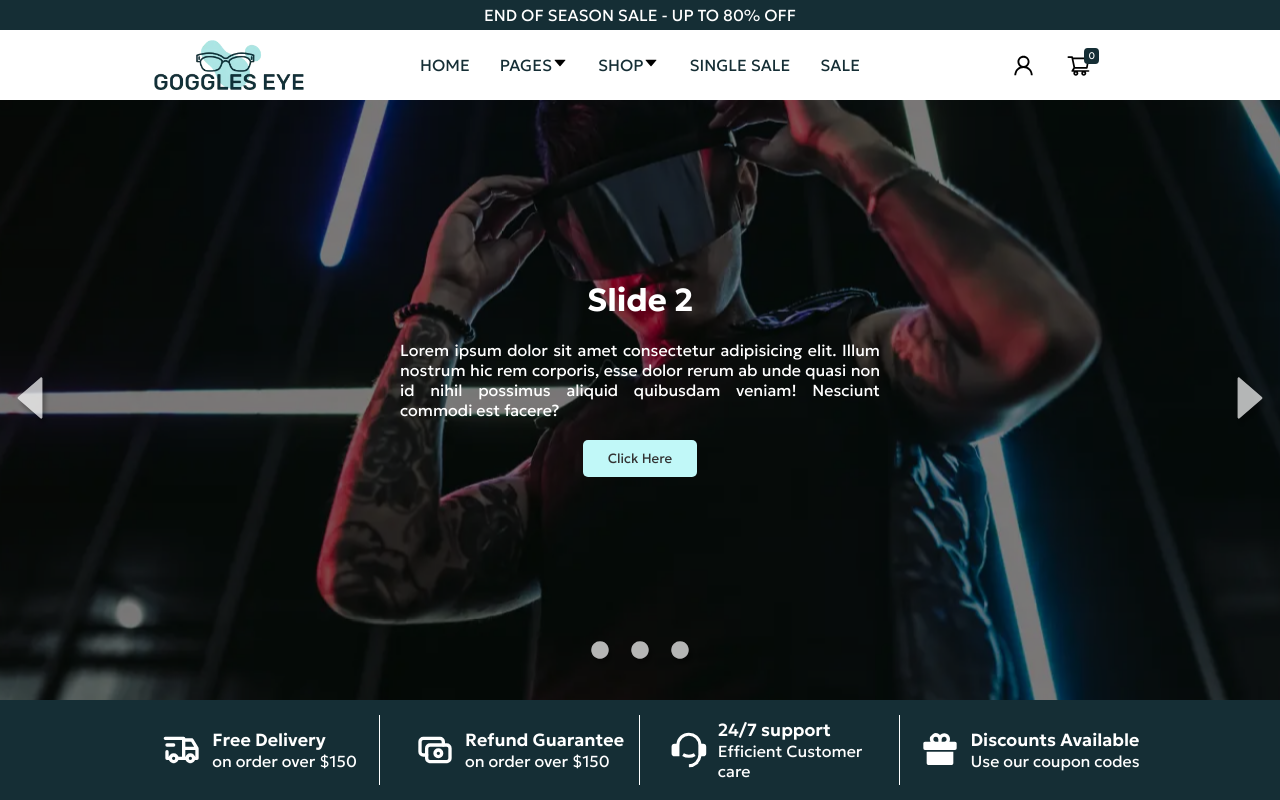
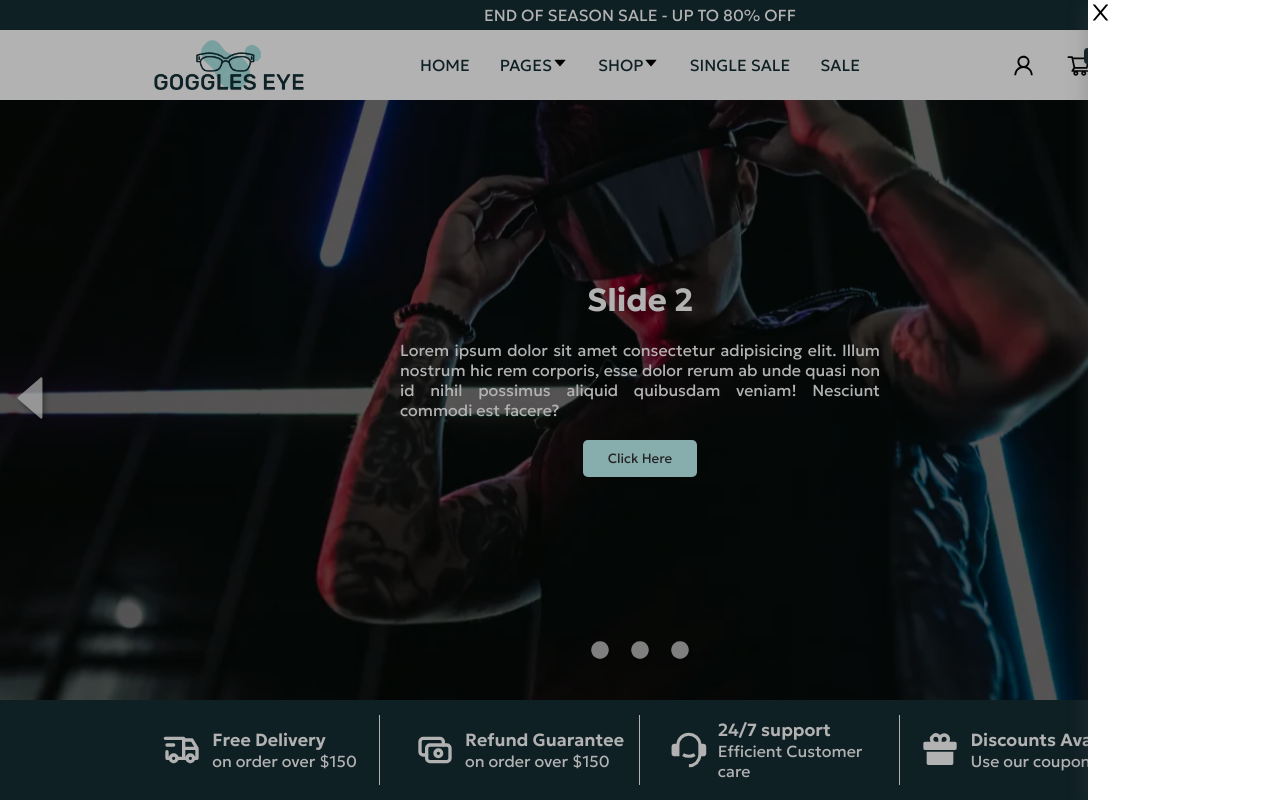
Before and after one commit to santanafx/goggle-eyes, a React (Create React App) app: page / in a window 1280 px wide. Both pictures are taken after a click on the icon 1078 px from the left and 65 px from the top of the page. Shown: the top 800 px of the page. Built offline with nearby package versions, Linux system fonts and the light colour scheme; data requests are answered from the project's data file.

Commit message:
Atualização do código de Header.js
Adicionado sidebar menu com escurecimento de fundo

```diff
--- a/src/components/Header.js
+++ b/src/components/Header.js
@@ -1,13 +1,15 @@
 import React from 'react'
-import { AiOutlineShoppingCart, AiOutlineUser, AiOutlineCaretDown } from "react-icons/ai";
+import { AiOutlineShoppingCart, AiOutlineUser, AiOutlineCaretDown, AiOutlineClose } from "react-icons/ai";
 import styles from './Header.module.css'
 
 export const Header = () => {
     const [menuPagesActive, setMenuPagesActive] = React.useState(false);
     const [menuShopActive, setMenuShopActive] = React.useState(false);
+    const [menuCartActive, setMenuCartActive] = React.useState(false);
 
     return (
         <header>
+
             <div className={styles.headerContainerTop}>
                 <p>END OF SEASON SALE - UP TO 80% OFF</p>
             </div>
@@ -20,7 +22,6 @@ export const Header = () => {
                         <a href="/#">HOME</a>
                     </div>
                     <div className={styles.headerMenuPages} onMouseEnter={() => setMenuPagesActive(!menuPagesActive)} onMouseLeave={() => setMenuPagesActive(!menuPagesActive)}>
-                        {console.log('passou em cima')}
                         <a href="/#">PAGES</a>
                         <AiOutlineCaretDown />
                         {menuPagesActive ?
@@ -50,11 +51,17 @@ export const Header = () => {
                 <div className={styles.headerUserSettings}>
                     <AiOutlineUser size='25' />
                     <div>
-                        <AiOutlineShoppingCart size='25' />
+                        <AiOutlineShoppingCart size='25' onClick={() => setMenuCartActive(!menuCartActive)} />
                         <p>0</p>
                     </div>
                 </div>
             </div>
+            {menuCartActive ? <>
+                <div className={styles.headerDarkMenu}></div>
+                <div className={styles.sideBarMenu}>
+                    <AiOutlineClose size='25' onClick={() => setMenuCartActive(!menuCartActive)} />
+                </div>
+            </> : ''}
         </header>
     )
 }
--- a/src/components/Header.module.css
+++ b/src/components/Header.module.css
@@ -25,12 +25,7 @@
 }
 
 .headerLogo img {
-    /* max-height: 60px;
-    min-height: 45px; */
-    /* width: 100%; */
     max-width: 150px;
-    /* min-width: 110px;
-    object-fit: cover; */
 }
 
 .headerMenu {
@@ -68,7 +63,7 @@
     color: var(--third-color);
     top: 10px;
     left: -15px;
-    z-index: 20;
+    z-index: 6;
     display: flex;
     align-items: flex-start;
     justify-content: flex-end;
@@ -115,7 +110,7 @@
     color: var(--third-color);
     top: 10px;
     left: -15px;
-    z-index: 20;
+    z-index: 6;
     display: flex;
     align-items: flex-start;
     justify-content: flex-end;
@@ -150,6 +145,7 @@
 
 .headerUserSettings svg {
     margin: 0 15px;
+    cursor: pointer;
 }
 
 
@@ -170,3 +166,45 @@
     padding: 2px 4px;
     border-radius: 25%;
 }
+
+.headerDarkMenu {
+    position: fixed;
+    left: 0;
+    bottom: 0;
+    right: 0;
+    top: 0;
+    background-color: rgb(0, 0, 0, 0.3);
+    z-index: 1000;
+}
+
+.sideBarMenu {
+    z-index: 1001;
+    position: fixed;
+    top: 0;
+    right: 0;
+    bottom: 0;
+    background-color: white;
+    animation: sideBar 1s forwards;
+    box-shadow: 0px 4px 20px rgba(77, 77, 77, 0.3);
+}
+
+@keyframes sideBar {
+    0% {
+        opacity: 0;
+    }
+
+    20% {
+        left: 100%
+    }
+
+    100% {
+        opacity: 1;
+        left: 85%
+    }
+}
+
+.sideBarMenu svg {
+    display: flex;
+    align-items: flex-end;
+    cursor: pointer;
+}
--- a/src/components/Slider.module.css
+++ b/src/components/Slider.module.css
@@ -21,6 +21,7 @@
     background-size: cover;
     background-position: center center;
     animation: zoom 5s ease;
+
 }
 
 @keyframes zoom {
```
